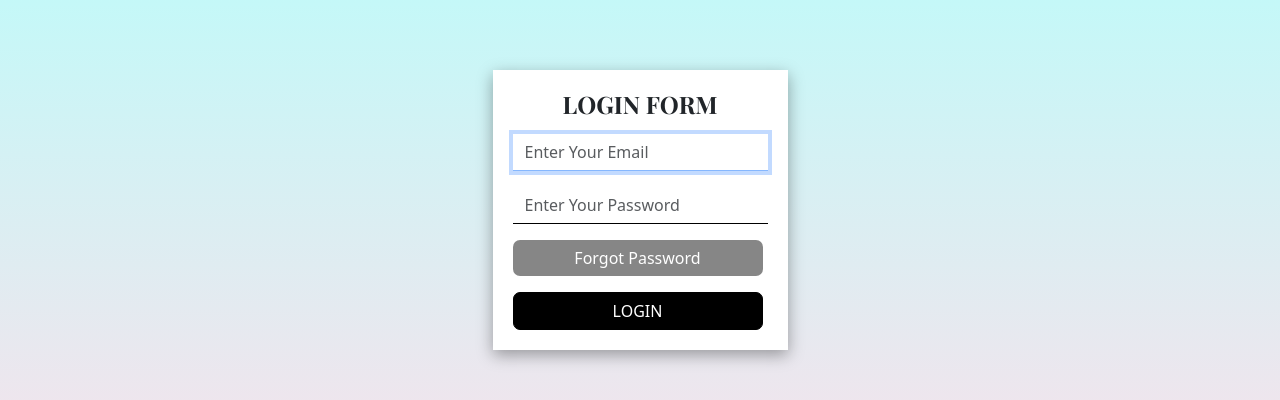
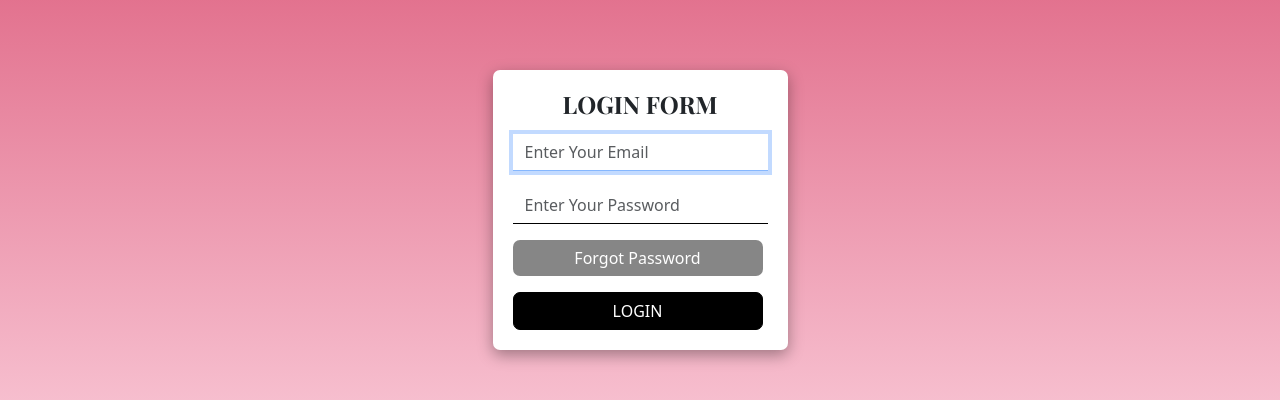
Before and after one commit to Chandan157/E-commerce-app, a React (Create React App) app in the folder client/: page /login in a window 1280 px wide. Shown: the part 210-610 px from the top of the page. Built offline with nearby package versions, Linux system fonts and the light colour scheme; no server answers.

Commit message:
form edited

```diff
--- a/client/src/styles/AuthStyles.css
+++ b/client/src/styles/AuthStyles.css
@@ -8,13 +8,14 @@
     min-height: 70vh;
     flex-direction: column;
     background-color: #ffdee9;
-    background-image: linear-gradient(0deg, #ffdee9 0%, #b5fffc 100%);
+    background-image: linear-gradient(0deg, #ffdee9 0%, #db5677 100%);
   }
 
   .form-container form {
     box-shadow: rgba(0, 0, 0, 0.35) 0px 5px 15px;
     padding: 20px;
     background-color: #fff;
+    border-radius: 7px;
   }
 
   .form-container form .title {
```
Also changed, not shown: 1 other file (tests, documents, lock files or other folders).
